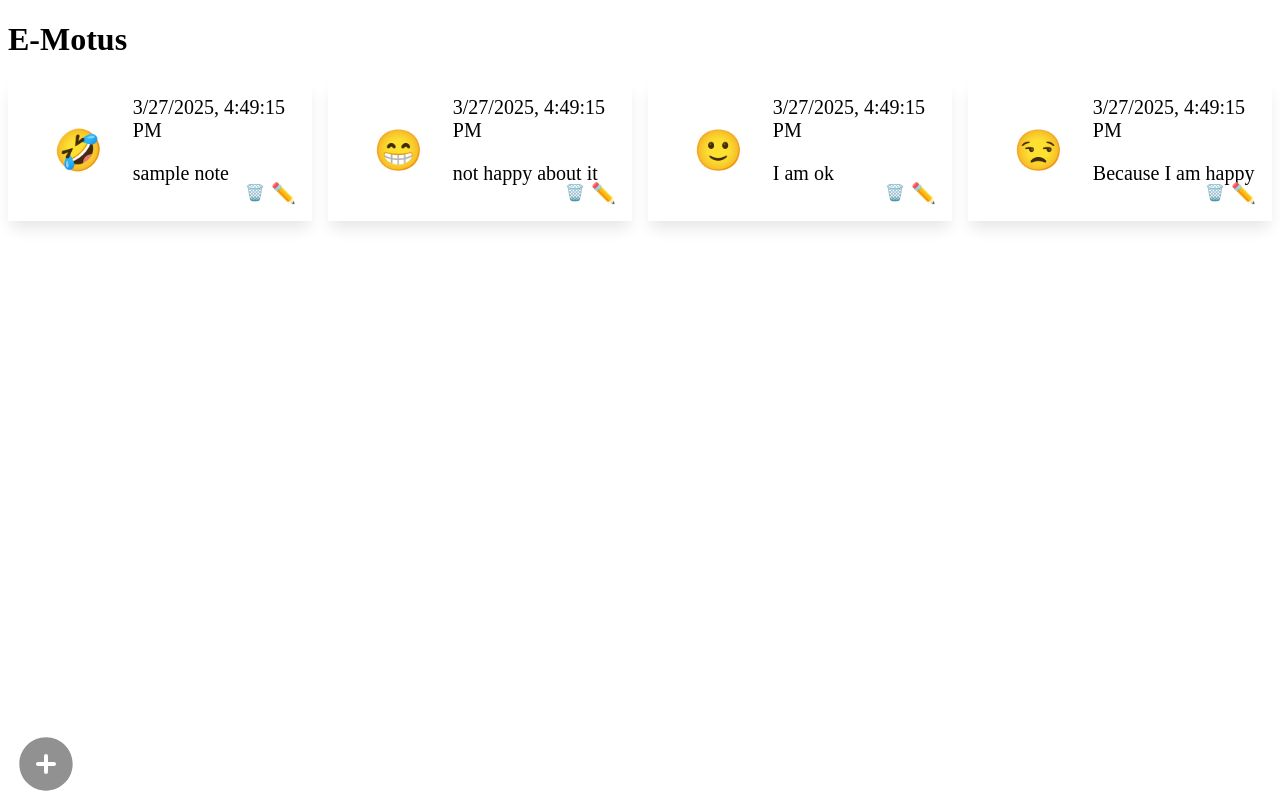
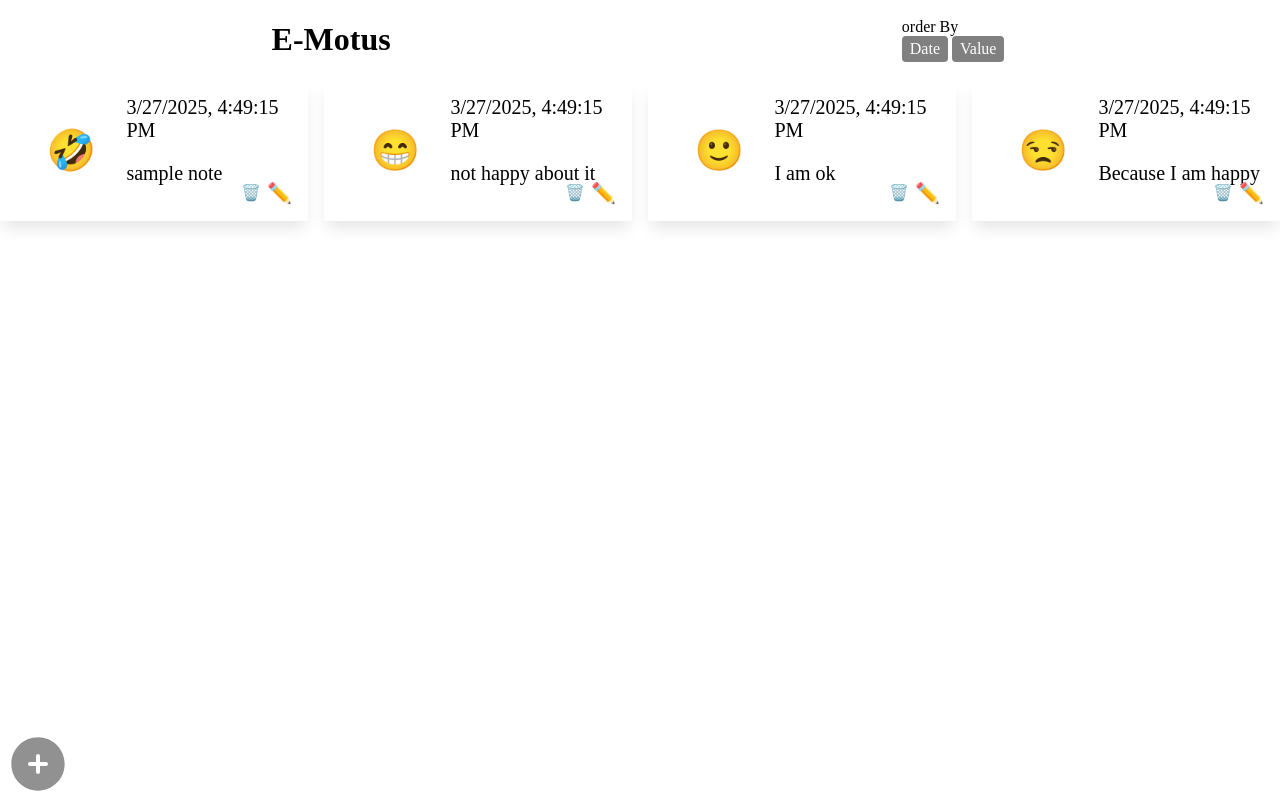
Before and after one commit to halex22/e-motus, a website built with Vite: page index.html in a window 1280 px wide. Built offline with nearby package versions, Linux system fonts and the light colour scheme.

Commit message:
add the sorting btn

```diff
--- a/index.html
+++ b/index.html
@@ -9,6 +9,13 @@
   <body>
     <header>
       <h1>E-Motus</h1>
+      <div class="header-menu">
+        <span>order By</span>
+        <div class="filter-options">
+          <span class="option">Date</span>
+          <span class="option">Value</span>
+        </div>
+      </div>
     </header>
     <main id="motus-id-container">
       <!-- when rendering directly moti here when loading from local storage moti are undefined -->
--- a/src/services/motus-service.ts
+++ b/src/services/motus-service.ts
@@ -33,7 +33,6 @@ export default class EMotusService {
   }
 
   addMotus(motus: Motus) {
-    console.log(motus)
     this._moti.push(motus)
     this.saveMoti()
   }
--- a/src/style.css
+++ b/src/style.css
@@ -1,10 +1,45 @@
+* {
+    box-sizing: border-box;
+}
+
+body {
+    margin: 0;
+}
+
+header {
+    padding: 0 1rem;
+    display: flex;
+    align-items: center;
+    justify-content: space-around;
+}
+
+.filter-options  {
+    display: flex;
+}
+
+.option {
+    border-radius: 4px;
+    background-color: gray;
+    color: white;
+    display: block;
+    padding: 0.25rem 0.5rem;
+    margin-right: 0.25rem;
+}
+
+
+
+
+
 main {
     min-height: 60vh;
 }
 
+
+
 .add-motus {
     position: fixed;
     bottom: 0;
+    z-index: 1;
 }
 
 .add-bnt {
```
